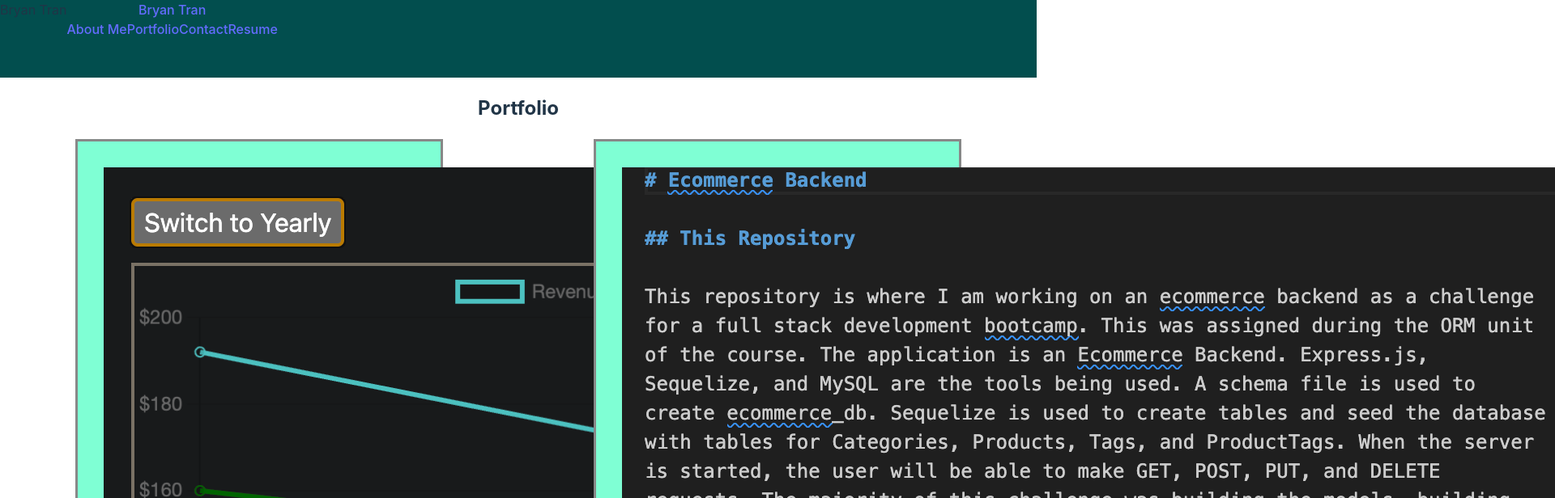
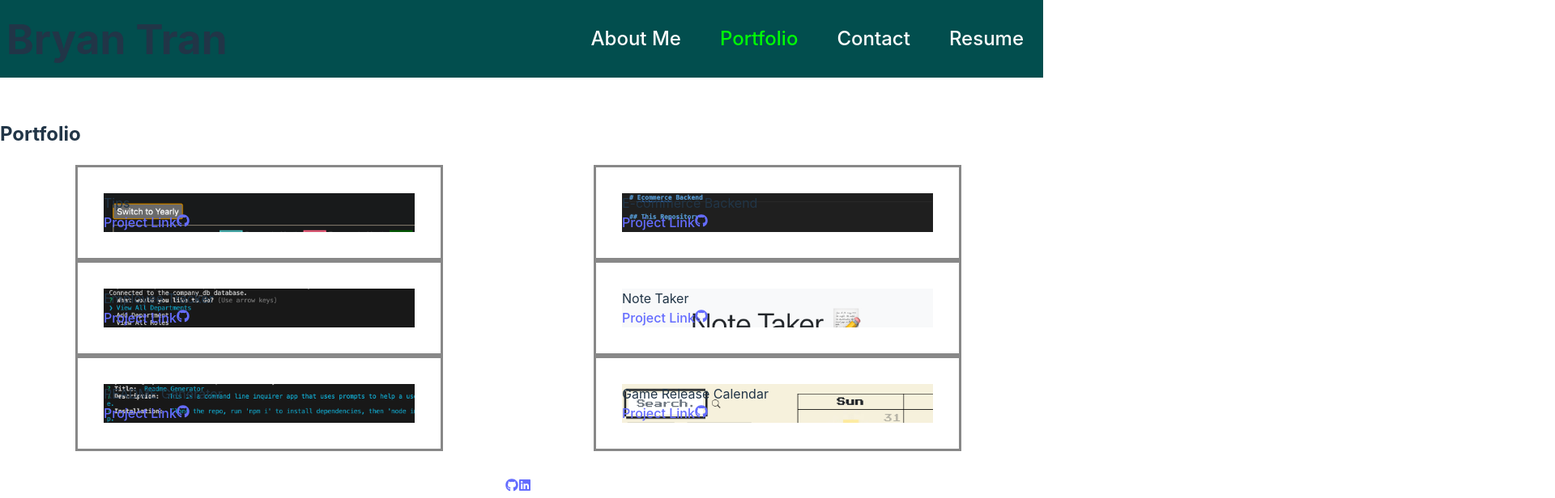
Before and after one commit to iambryantran/react-portfolio, a React (Vite) app: page /portfolio in a window 1280 px wide. Shown: the top 616 px of the page at 81% size, 1920 px wide, since content can reach past the window. Built offline with nearby package versions, Linux system fonts and the light colour scheme.

Commit message:
nav bar adjustments and styling changes

```diff
--- a/src/App.css
+++ b/src/App.css
@@ -38,7 +38,6 @@
   padding: 2em;
   width: 30%;
   height: 20%;
-  background-color: aquamarine;
   border: 3px solid #888;
   justify-content: center;
   align-items: left;
@@ -53,22 +52,11 @@
   background-color: rgb(2, 78, 78);
   display: flex;
   flex-direction: row;
+  justify-content: space-between;
   height: 6em;
-}
-
-.nav {
-  display: flex;
-  flex-direction: row;
-  justify-content: space-around;
-  width: 100%;
-}
-
-.nav ul {
-  list-style-type: none;
-  display: flex;
-  flex-direction: row;
-  justify-content: space-around;
-  width: 100%;
+  min-width: 100vw;
+  align-items: center;
+  padding-left: 1em;
 }
 
 .aboutme {
@@ -79,19 +67,45 @@
   text-align: left;
   padding: 2em;
 }
-/* .portfolio {
+.portfolio {
   display: flex;
   flex-direction: column;
   justify-content: space-around;
   align-items: left;
   text-align: left;
   padding: 2em;
-} */
+  width: 100%;
+}
 
 .card-row {
   display: flex;
   flex-direction: row;
   flex-wrap: wrap;
   justify-content: space-around;
-  width: 100%;
 }
+
+.nav-link.active {
+  color: rgb(0, 255, 4) !important;
+}
+
+.nav-link {
+  color: white;
+  font-size: 1.5em;
+  padding: 1em;
+  text-decoration: none;
+}
+
+.h1 {
+  color: white;
+  font-size: 2em;
+  padding: 2em;
+  text-decoration: none;
+}
+
+.page-container {
+  display: flex;
+  flex-direction: column;
+  justify-content: space-between;
+  align-items: center;
+  min-height: 100%;
+}
--- a/src/App.jsx
+++ b/src/App.jsx
@@ -5,17 +5,15 @@ import { Outlet } from 'react-router-dom';
 
 function App() {
   return (
-    <>
+    <div className='page-container'>
       <div>
         <Header />
       </div>
-      <div className="">
         <Outlet />
-      </div>
       <div>
         <Footer />
       </div>
-    </>
+    </div>
   )
 };
 
--- a/src/components/Header.jsx
+++ b/src/components/Header.jsx
@@ -3,7 +3,7 @@ import Navigation from './Navigation';
 const Header = () => {
     return (
         <header className="header">
-            <div>Bryan Tran</div>
+            <h1>Bryan Tran</h1>
             <Navigation />
         </header>
     );
--- a/src/components/Navigation.jsx
+++ b/src/components/Navigation.jsx
@@ -1,46 +1,26 @@
-// import { Link } from 'react-router-dom';
-// import { useState } from 'react';
-
-// const Navigation = () => {
-//     return (
-//         <nav className="nav">
-//             <ul>
-//                 <li>
-//                     <Link to="/">About Me</Link>
-//                 </li>
-//                 <li>
-//                     <Link to="/portfolio">Portfolio</Link>
-//                 </li>
-//                 <li>
-//                     <Link to="/contact">Contact</Link>
-//                 </li>
-//                 <li>
-//                     <Link to="/resume">Resume</Link>
-//                 </li>
-//             </ul>
-//         </nav>
-//     );
-// };
-
-// export default Navigation;
-
-import Container from 'react-bootstrap/Container';
-import Nav from 'react-bootstrap/Nav';
-import Navbar from 'react-bootstrap/Navbar';
+import React from 'react';
+import { useLocation } from 'react-router-dom';
+import { Container, Nav, Navbar } from 'react-bootstrap';
+import { NavLink } from 'react-router-dom'; // Import NavLink from react-router-dom
 
 const Navigation = () => {
-    return (
+  const location = useLocation(); // Use location to determine the current pathname
+
+  // Custom function to determine if the link is active
+  const checkIsActive = (path) => location.pathname === path ? 'nav-link-active' : '';
+
+  return (
     <>
-        <Navbar bg="dark" data-bs-theme="dark">
-            <Container>
-            <Navbar.Brand href="#home">Bryan Tran</Navbar.Brand>
-            <Nav className="me-auto">
-                <Nav.Link href="/">About Me</Nav.Link>
-                <Nav.Link href="/portfolio">Portfolio</Nav.Link>
-                <Nav.Link href="/contact">Contact</Nav.Link>
-                <Nav.Link href="/resume">Resume</Nav.Link>
-            </Nav>
-            </Container>
+      <Navbar bg="dark" variant="dark">
+        <Container>
+          <Nav className="me-auto">
+            {/* Use NavLink from react-router-dom as "as" prop and apply active class conditionally */}
+            <Nav.Link as={NavLink} to="/" className={checkIsActive('/')}>About Me</Nav.Link>
+            <Nav.Link as={NavLink} to="/portfolio" className={checkIsActive('/portfolio')}>Portfolio</Nav.Link>
+            <Nav.Link as={NavLink} to="/contact" className={checkIsActive('/contact')}>Contact</Nav.Link>
+            <Nav.Link as={NavLink} to="/resume" className={checkIsActive('/resume')}>Resume</Nav.Link>
+          </Nav>
+        </Container>
       </Navbar>
     </>
   );
--- a/src/components/Portfolio.jsx
+++ b/src/components/Portfolio.jsx
@@ -1,7 +1,3 @@
-// Create card component
-// Map over an array of objects (projects)
-import React from 'react';
-// import Card from './Card';
 import Card from 'react-bootstrap/Card';
 
 import { FaGithub } from 'react-icons/fa';
@@ -22,17 +18,16 @@ const Portfolio = () => {
             <div className='card-row'>
                 {projects.map((project) => (
                     <div className="card-container" key={project.id}>
-                        {/* <Card title={project.title} githubLink={project.githubLink}/> */}
-                        <Card style={{ width: '18rem' }}>
-                        <Card.Img src={project.image} alt="Card image" />
-                            <Card.ImgOverlay>
+                        <Card style={{
+                            height: '100%',
+                            background: `url(${project.image}) `,
+                            backgroundSize: 'cover'
+                        }}>
                                 <Card.Title>{project.title}</Card.Title>
-                                <Card.Subtitle className="mb-2 text-muted">Card Subtitle</Card.Subtitle>
-                                <Card.Link href="#">Card Link</Card.Link>
+                                <Card.Link href={project.githubLink}>Project Link</Card.Link>
                                 <Card.Link href={project.githubLink}>
                                     <FaGithub />
                                 </Card.Link>
-                            </Card.ImgOverlay>
                         </Card>
                     </div>
                 ))}
```
